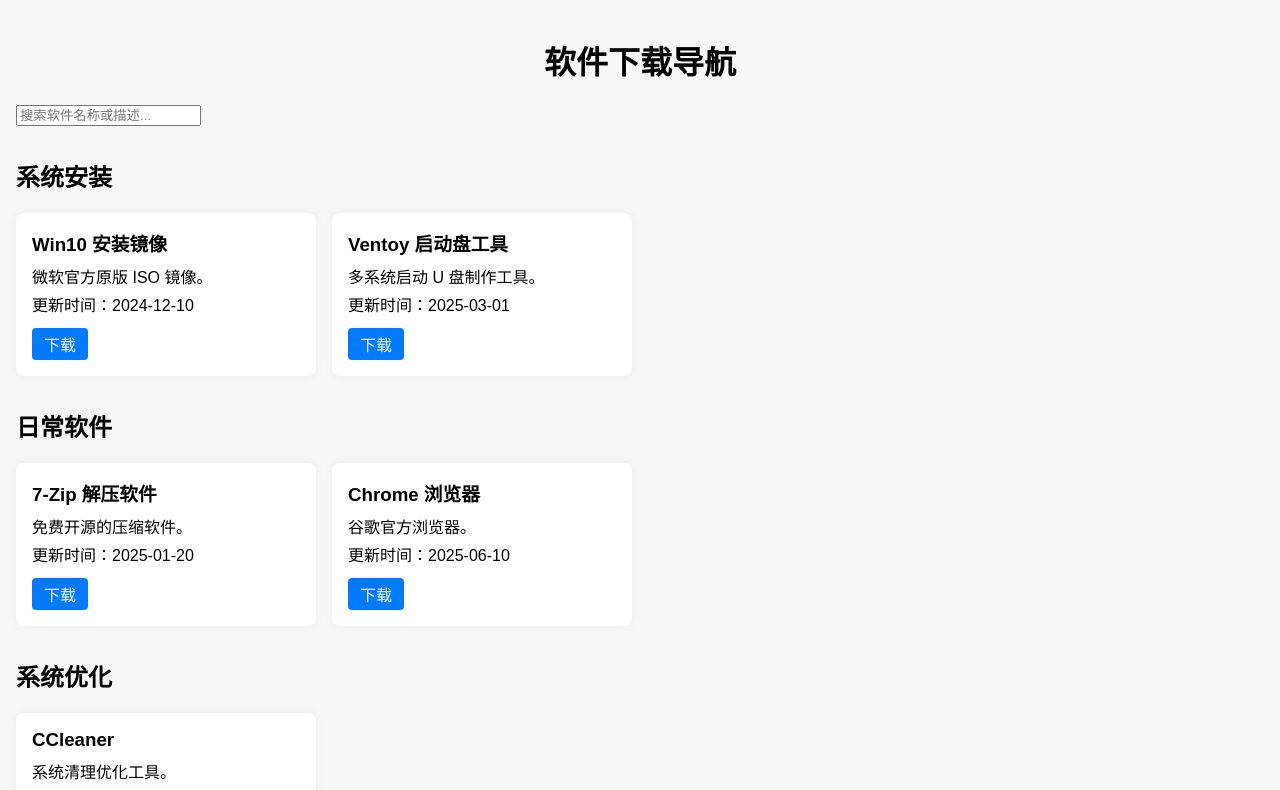
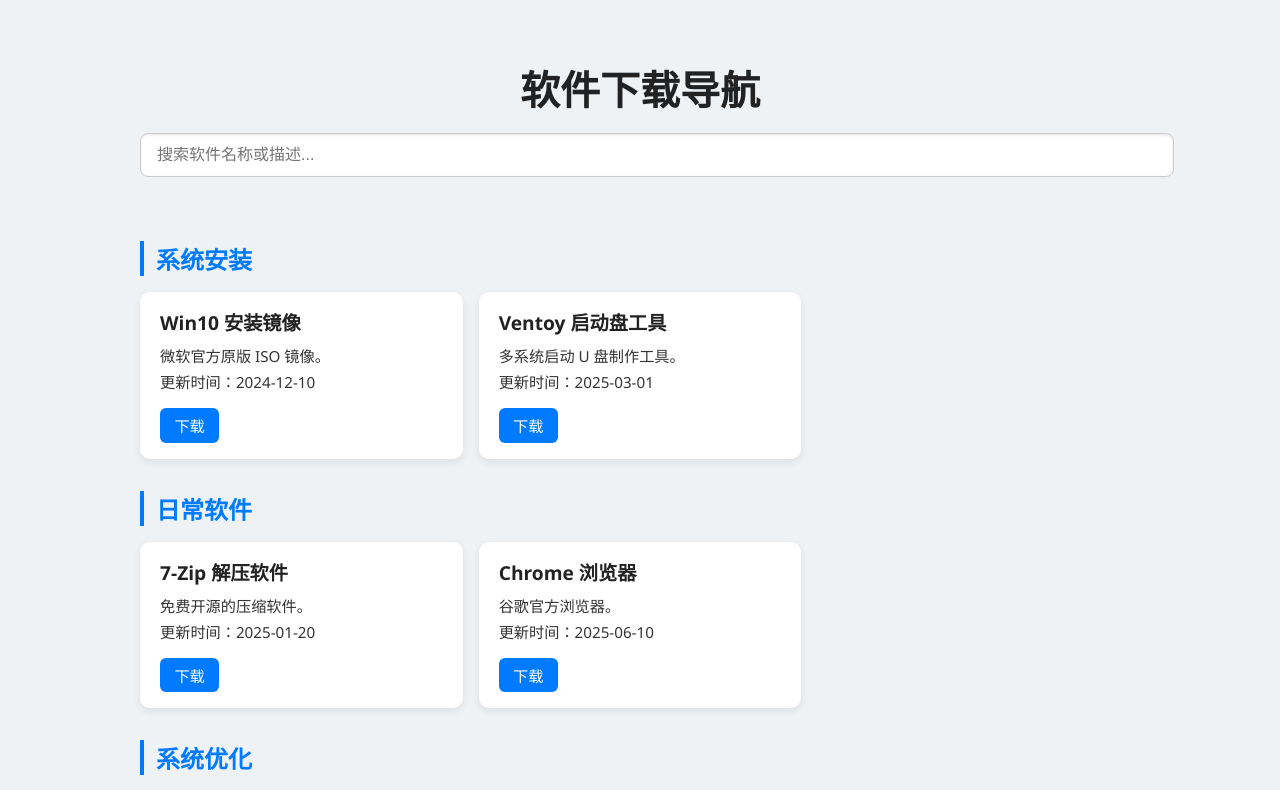
Before and after one commit to stcgd/lansoo-downloads, a React (Vite) app: page / in a window 1280 px wide. Shown: the top 790 px of the page. Built offline with nearby package versions, Linux system fonts and the light colour scheme; the HTML template or start-up script is replaced by a standard one.

Commit message:
Update style.css

```diff
--- a/src/style.css
+++ b/src/style.css
@@ -1,41 +1,87 @@
 body {
-  font-family: sans-serif;
+  font-family: 'Segoe UI', sans-serif;
   margin: 0;
-  padding: 1rem;
-  background: #f7f7f7;
+  padding: 0;
+  background: #eef2f5;
+  color: #333;
 }
+
+.container {
+  max-width: 1000px;
+  margin: auto;
+  padding: 2rem;
+}
+
 h1 {
   text-align: center;
+  font-size: 2.5rem;
+  margin-bottom: 1rem;
+  color: #222;
 }
+
+.search-input {
+  width: 100%;
+  padding: 0.75rem 1rem;
+  font-size: 1rem;
+  margin-bottom: 2rem;
+  border-radius: 8px;
+  border: 1px solid #ccc;
+  box-shadow: inset 0 1px 3px rgba(0,0,0,0.1);
+}
+
 .category {
   margin: 2rem 0;
 }
+
+.category h2 {
+  font-size: 1.5rem;
+  border-left: 4px solid #007bff;
+  padding-left: 0.75rem;
+  margin-bottom: 1rem;
+  color: #007bff;
+}
+
 .software-list {
   display: grid;
-  grid-template-columns: repeat(auto-fill, minmax(300px, 1fr));
+  grid-template-columns: repeat(auto-fill, minmax(280px, 1fr));
   gap: 1rem;
 }
+
 .card {
   background: white;
-  padding: 1rem;
-  border-radius: 8px;
-  box-shadow: 0 0 10px rgba(0, 0, 0, 0.05);
+  padding: 1rem 1.25rem;
+  border-radius: 10px;
+  box-shadow: 0 3px 8px rgba(0, 0, 0, 0.08);
+  transition: transform 0.2s ease, box-shadow 0.2s ease;
 }
+
+.card:hover {
+  transform: translateY(-4px);
+  box-shadow: 0 5px 12px rgba(0, 0, 0, 0.12);
+}
+
 .card h3 {
   margin: 0 0 0.5rem 0;
+  color: #222;
+  font-size: 1.2rem;
 }
+
 .card p {
   margin: 0.25rem 0;
+  font-size: 0.95rem;
 }
+
 .download {
-  margin-top: 0.5rem;
+  margin-top: 0.75rem;
   display: inline-block;
   background: #007bff;
   color: white;
-  padding: 0.25rem 0.75rem;
-  border-radius: 4px;
+  padding: 0.4rem 0.9rem;
+  border-radius: 6px;
   text-decoration: none;
+  font-size: 0.95rem;
 }
+
 .download:hover {
   background: #0056b3;
 }
```
